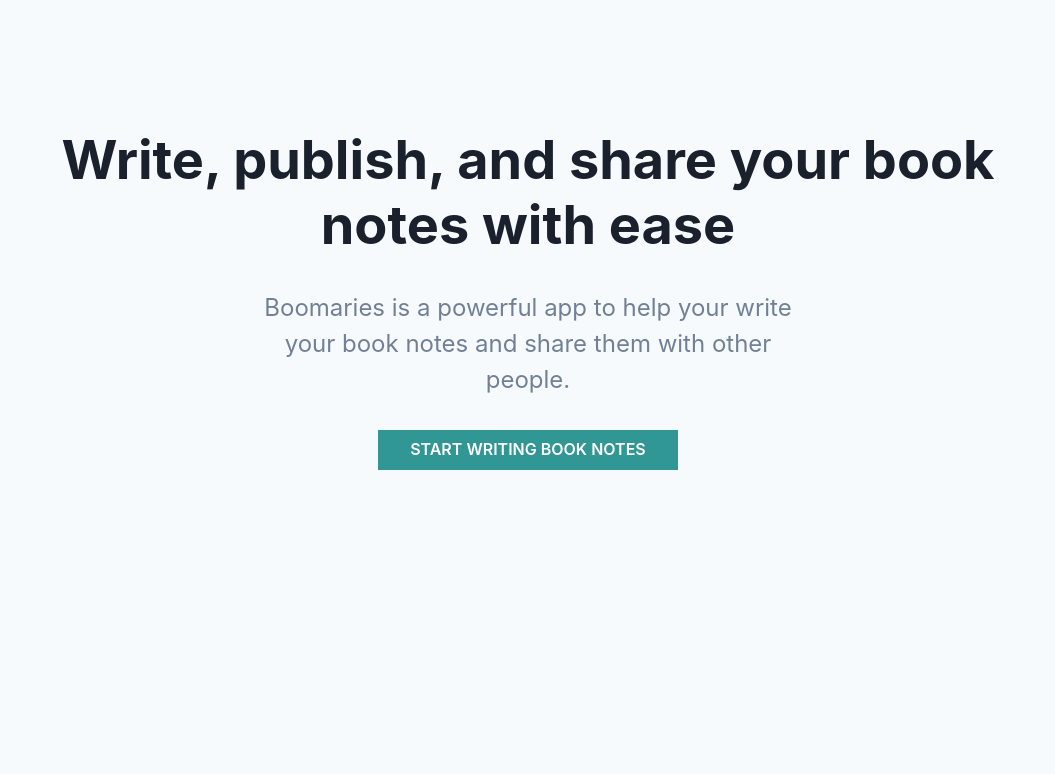
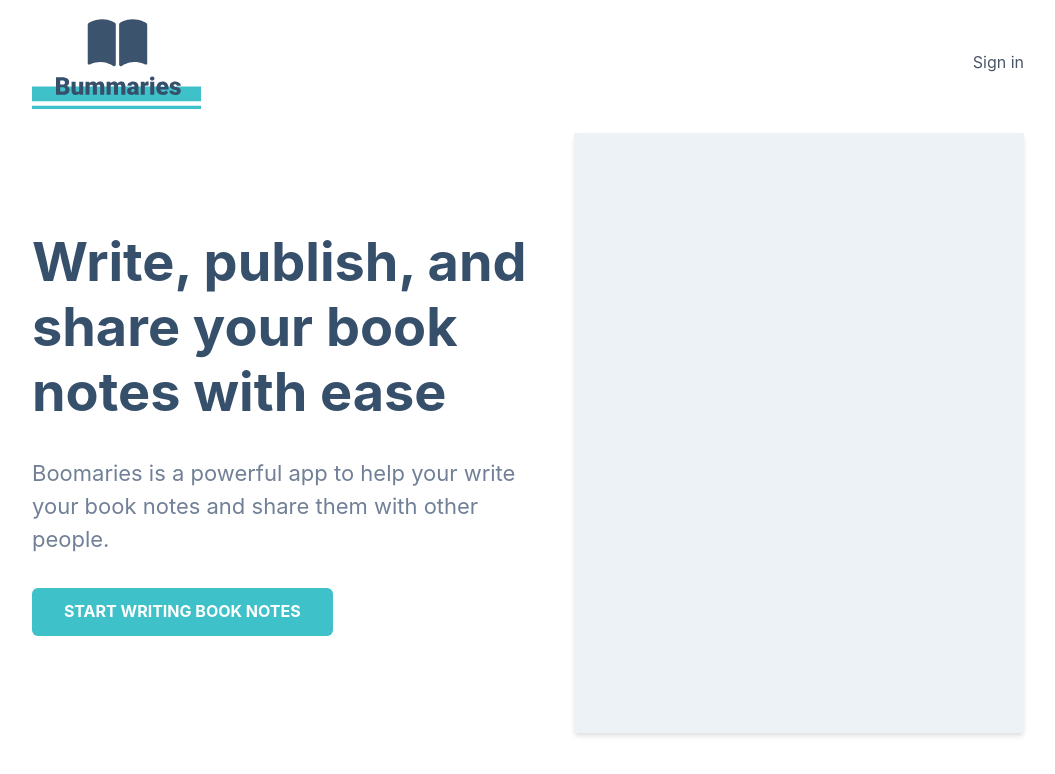
Before and after one commit to madebyaman/book-notes, a Next.js app: page / in a window 1280 px wide. Shown: the top 774 px of the page, without its empty margins (112-1167 px from the left). Built offline with nearby package versions, Linux system fonts and the light colour scheme; no server answers.

Commit message:
homepage designed

```diff
--- /dev/null
+++ b/components/index.tsx
@@ -0,0 +1 @@
+export { theme } from './theme';
--- /dev/null
+++ b/components/nav.tsx
@@ -0,0 +1,41 @@
+import { Box, Flex, Link as ChakraLink } from '@chakra-ui/react';
+import Image from 'next/image';
+import Link from 'next/link';
+import { useContext } from 'react';
+import { signout } from '../utils/auth';
+
+import { AuthContext } from './Auth';
+
+export const Nav = () => {
+  const user = useContext(AuthContext);
+
+  return (
+    <header>
+      <Flex mt="4" mb="6" justify={'space-between'} alignItems="center">
+        <Image
+          src="/logo.svg"
+          alt="Bummaries App"
+          width="169px"
+          height="93px"
+        />
+        <Link href={user ? '#' : '/signin'} passHref>
+          <ChakraLink
+            onClick={() => signout()}
+            fontSize={'md'}
+            color="gray.600"
+            borderBottom={'2px'}
+            borderColor="transparent"
+            transition={'all 200ms ease-out'}
+            _hover={{
+              textDecoration: 'none',
+              borderColor: 'primary.700',
+              color: 'primary.400',
+            }}
+          >
+            {user ? 'Sign out' : 'Sign in'}
+          </ChakraLink>
+        </Link>
+      </Flex>
+    </header>
+  );
+};
--- /dev/null
+++ b/components/theme.tsx
@@ -0,0 +1,13 @@
+import { extendTheme } from '@chakra-ui/react';
+
+export const theme = extendTheme({
+  colors: {
+    primary: {
+      400: '#3fc1c9',
+      700: '#078a92',
+    },
+    text: {
+      400: '#364f6b',
+    },
+  },
+});
--- a/pages/_app.tsx
+++ b/pages/_app.tsx
@@ -5,10 +5,11 @@ import { ErrorBoundary } from 'react-error-boundary';
 import '../styles/globals.css';
 import { AuthContextProvider } from '../components/Auth';
 import ErrorFallback from '../components/ErrorFallback';
+import { theme } from '../components';
 
 function MyApp({ Component, pageProps }: AppProps) {
   return (
-    <ChakraProvider>
+    <ChakraProvider theme={theme}>
       <ErrorBoundary FallbackComponent={ErrorFallback}>
         <AuthContextProvider>
           <Component {...pageProps} />
--- a/pages/index.tsx
+++ b/pages/index.tsx
@@ -1,32 +1,56 @@
-import { Button, Container, Heading, Text } from '@chakra-ui/react';
+import { Box, Button, Container, Flex, Heading, Text } from '@chakra-ui/react';
 import type { NextPage } from 'next';
+import Image from 'next/image';
 import { useRouter } from 'next/router';
+import { Nav } from '../components/nav';
 
 const Home: NextPage = function () {
   const router = useRouter();
 
   return (
-    <main style={{ backgroundColor: '#F7FAFC', minHeight: '100vh' }}>
-      <Container maxW="container.lg" textAlign="center">
-        <Heading as="h1" pt="32" fontSize={'54px'}>
+    <main>
+      <Container maxW="container.lg">
+        <Nav />
+        <Flex
+          alignItems={'center'}
+          justifyContent="space-between"
+          gap="6"
+          flexDirection={{ base: 'column', md: 'row' }}
+        >
+          <Box>
+            <Heading as="h1" fontSize={'54px'} color="text.400">
               Write, publish, and share your book notes with ease
             </Heading>
-        <Container>
-          <Text fontSize={'24px'} color="gray.500" my="8">
+            <Text fontSize={'22px'} color="gray.500" my="8">
               Boomaries is a powerful app to help your write your book notes and
               share them with other people.
             </Text>
             <Button
               textTransform={'uppercase'}
-            rounded="none"
+              rounded="md"
               px="8"
-            py="5"
-            colorScheme={'teal'}
+              py="6"
+              backgroundColor={'primary.400'}
+              fontWeight="bold"
+              color="white"
+              _hover={{
+                backgroundColor: 'primary.700',
+              }}
+              // color="white"
               onClick={() => router.push('/signin')}
             >
               Start writing book notes
             </Button>
-        </Container>
+          </Box>
+          <Box>
+            <Box
+              backgroundColor={'gray.100'}
+              width="450px"
+              height="600px"
+              boxShadow={'md'}
+            />
+          </Box>
+        </Flex>
       </Container>
     </main>
   );
```
Also changed, not shown: public/Logo.svg (added). Lines whose indentation alone changed are shown as unchanged.
